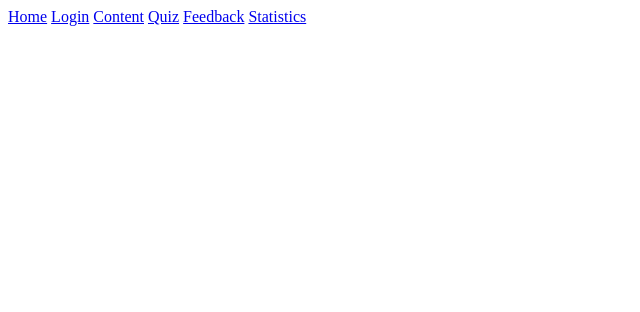
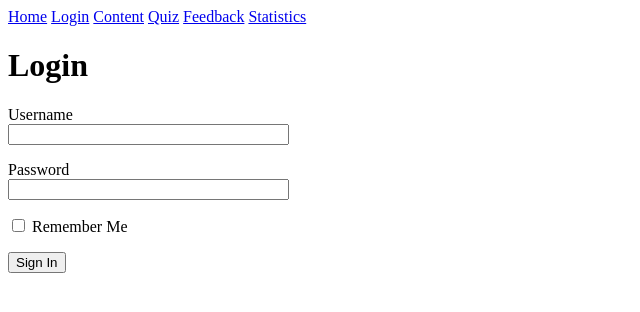
Before and after one commit to timpye/CITS3403-Website, a Flask app: page /login in a window 1280 px wide. Shown: the top 312 px of the page, without its empty margins (0-640 px from the left). Run offline with Flask 2, Linux system fonts and the light colour scheme.

Commit message:
Login form stuff

```diff
--- a/app/routes.py
+++ b/app/routes.py
@@ -1,12 +1,21 @@
 from app import app
-from flask import render_template, flash, redirect
+from flask import render_template, flash, redirect, url_for
 from app.forms import LoginForm
 from flask_login import current_user, login_user, logout_user, login_required
 
 @app.route('/')
+
 @app.route('/index')
 def index():
     return render_template('index.html', title = 'Home')
+
+@app.route('/login')
+def login():
+    form = LoginForm()
+    if form.validate_on_submit():
+        return redirect(url_for('index'))
+
+    return render_template('login.html', title='Login', form=form)
 
 @app.route('/quiz')
 def quiz():
@@ -23,9 +32,3 @@ def content():
 @app.route('/feedback')
 def feedback():
     return render_template('feedback.html', title = 'Feedback')
-
-@app.route('/login')
-def login():
-    form = LoginForm()
-
-    return render_template('login.html', title = 'Login')
--- a/app/templates/base.html
+++ b/app/templates/base.html
@@ -6,10 +6,12 @@
     </head>
     <body>
         <a href = '/index'>Home</a>
-        <a href = '/login'>Login</a>
+        <a href="{{ url_for('login') }}">Login</a>
         <a href = '/content'>Content</a>
         <a href = '/quiz'>Quiz</a>
         <a href = '/feedback'>Feedback</a>
         <a href = '/stats'>Statistics</a>
+
+        {% block content %}{% endblock %}
     </body>
 </html>
--- a/app/templates/login.html
+++ b/app/templates/login.html
@@ -6,21 +6,19 @@
         {{ form.hidden_tag() }}
         <p>
             {{ form.username.label }}<br>
-            {{ form.username(size=32) }}<br>
+            {{ form.username(size=32) }}
             {% for error in form.username.errors %}
             <span style="color: red;">[{{ error }}]</span>
             {% endfor %}
         </p>
         <p>
             {{ form.password.label }}<br>
-            {{ form.password(size=32) }}<br>
+            {{ form.password(size=32) }}
             {% for error in form.password.errors %}
             <span style="color: red;">[{{ error }}]</span>
             {% endfor %}
         </p>
-        <p>
-            {{ form.remember_me() }} {{ form.remember_me.label }}
-        </p>
+        <p>{{ form.remember_me() }} {{ form.remember_me.label }}</p>
         <p>
             {{ form.submit() }}
         </p>
```
